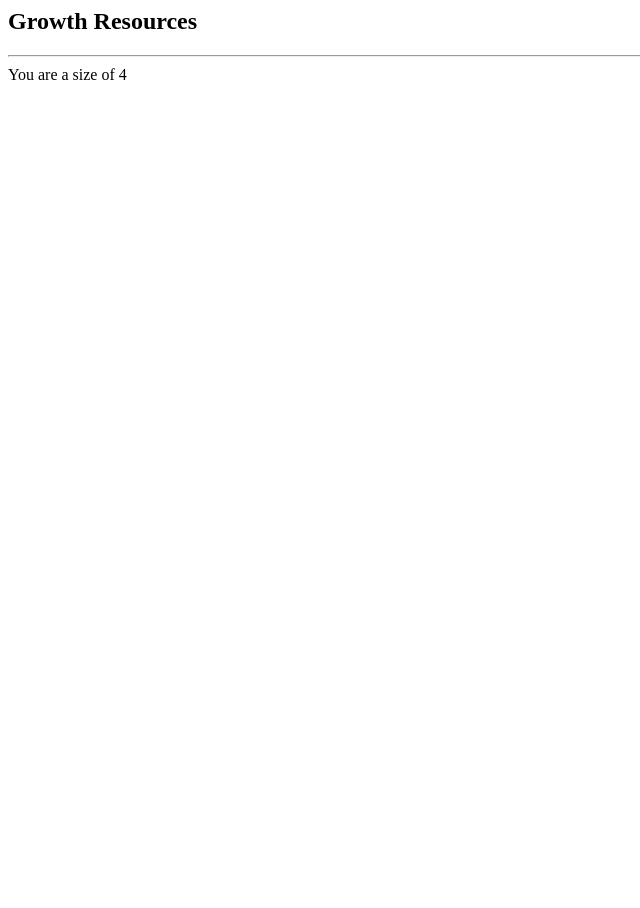
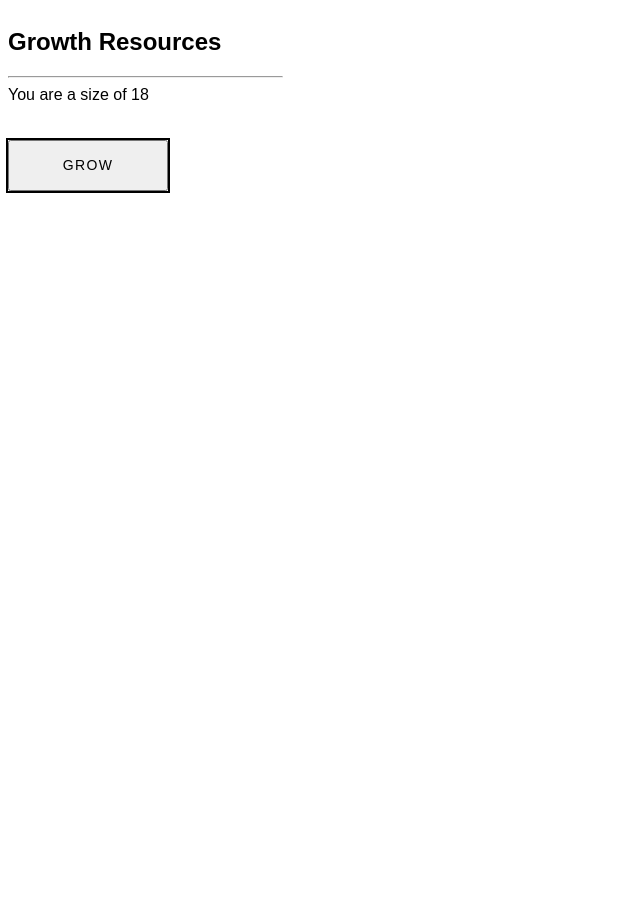
Before and after one commit to connorescajeda/connorescajeda.github.io, a Jekyll site: the page seniorsem/index.html, which Jekyll copies as it is, in a window 1280 px wide. Shown: the whole page, without its empty margins (0-640 px from the left). Built offline with Jekyll 4.4.1, drawn with Linux system fonts in a browser that asks for light colours.

Commit message:
Button things and start of evo tree

```diff
--- a/seniorsem/index.html
+++ b/seniorsem/index.html
@@ -23,20 +23,31 @@
             </div>
 
             <!-- Growth Tab -->
-
+        <div id="leftColumn">
             <div id="tab_growth">
                 <h2>Growth Resources</h2>
                 <hr>
                 <span id="size"> </span>
-                <button class="growth_button" id="evoPoints" onclick="virus.setEvoPoints();" style="visibility:hidden">Evolve</button>
+                <br>
                 <span id="evo"> </span>
+                <br>
+                <br>
+                <button id= "evoPoints" onclick="virus.setEvoPoints();" class="btn effect04" data-sm-link-text="EVOLVE" target="_blank" style="visibility:hidden"><span>GROW</span></button>
+                <!-- <button class="growth_button" id="evoPoints" onclick="virus.setEvoPoints();" style="visibility:hidden">Evolve</button> -->
             </div>
-
+        </div>
 
             <!-- Evo Tab -->
             <div id="tab_evolution">
-                <h2>Test</h2>
-                <hr>
+                <div id="leftColumn">
+                    <h2>Evolution</h2>
+                    <hr>
+                    <button id= "evoUpgrade1" onclick="upgrades.purchaseUpgrade();" class="btn effect04" data-sm-link-text="" target="_blank" style="visibility:hidden"><span>GROW</span></a>
+                </div>
+                <div id="middleColumn">
+                    <h2>Growth</h2>
+                    <hr>
+                </div>
             </div>
 
 
--- a/seniorsem/scripts/virus.js
+++ b/seniorsem/scripts/virus.js
@@ -11,7 +11,7 @@
     // Functions
 
     onload : function() {
-        virus.setVirusSize(0)
+        virus.setVirusSize(14)
     },
 
 
@@ -25,13 +25,25 @@
         if (this.size >= this.evoLimit){
             this.evoPoints += 1;
             virus.setVirusSize(this.size - this.evoLimit)
-            htmlInteraction.setInnerHtml("evo", "You have" + this.evoPoints + "evolution points.")
+            htmlInteraction.setInnerHtml("evo", "You have " + this.evoPoints + " evolution points.")
             this.evoLimit *= 1.43
             activate.checkTabPanel();
         }
 
+    },
+
+    useEvopoints : function(value) {
+        if (this.evoPoints >= value){
+            this.evoPoints -= value;
+            htmlInteraction.setInnerHtml("evo", "You have " + this.evoPoints + " evolution points.")
+        }
+    },
+
+    setGrowthRate : function(value){
+        this.growthRate += value;
     }
 
 
 
+
 }
--- a/seniorsem/style.css
+++ b/seniorsem/style.css
@@ -27,3 +27,128 @@
     list-style: none;
     display: inline;
 }
+#leftColumn {
+    float: left;
+    width: 275px;
+}
+#middleColumn {
+    float: left;
+    width: 275px;
+}
+
+
+
+  html,
+  body {
+    box-sizing: border-box;
+    height: 100%;
+    width: 100%;
+  }
+
+  body {
+    background: #FFF;
+    font-family: 'Noto Sans JP', sans-serif;
+    font-weight: 400;
+  }
+
+  /* .buttons {
+    display: flex;
+    flex-direction: row;
+        flex-wrap: wrap;
+    justify-content: center;
+    text-align: center;
+    width: 100%;
+    height: 100%;
+    margin: 0 auto;
+     padding: 2em 0em;
+  }
+
+  .container {
+    align-items: center;
+    display: flex;
+    flex-direction: column;
+    justify-content: center;
+    text-align: center;
+    background-color: #FFF;
+    padding:  40px 0px;
+    width: 240px;
+  } */
+
+  h1 {
+    text-align: left;
+    color: #444;
+    letter-spacing: 0.05em;
+    margin: 0 0 0.4em;
+    font-size: 1em;
+  }
+
+  p {
+    text-align: left;
+    color: #444;
+    letter-spacing: 0.05em;
+    font-size: 0.8em;
+    margin: 0 0 2em;
+  }
+
+
+  .btn {
+    letter-spacing: 0.1em;
+    cursor: pointer;
+    font-size: 14px;
+    font-weight: 400;
+    line-height: 45px;
+    max-width: 160px;
+    position: relative;
+    text-decoration: none;
+    text-transform: uppercase;
+    width: 100%;
+    text-align: center;
+  }
+  .btn:hover {
+    text-decoration: none;
+  }
+
+  /*btn_background*/
+  .effect04 {
+    --uismLinkDisplay: var(--smLinkDisplay, inline-flex);
+    display: var(--uismLinkDisplay);
+    color: #000;
+    outline: solid  2px #000;
+    position: relative;
+    transition-duration: 0.4s;
+    overflow: hidden;
+  }
+
+  .effect04::before,
+  .effect04 span{
+      margin: 0 auto;
+      transition-timing-function: cubic-bezier(0.86, 0, 0.07, 1);
+      transition-duration: 0.4s;
+  }
+
+  .effect04:hover{
+
+    background-color: #000;
+  }
+
+  .effect04:hover span{
+    -webkit-transform: translateY(-400%) scale(-0.1,20);
+            transform: translateY(-400%) scale(-0.1,20);
+  }
+
+  .effect04::before{
+    content: attr(data-sm-link-text);
+      color: #FFF;
+    position: absolute;
+    left: 0;
+    right: 0;
+    margin: auto;
+    -webkit-transform: translateY(500%) scale(-0.1,20);
+            transform: translateY(500%) scale(-0.1,20);
+  }
+
+  .effect04:hover::before{
+    letter-spacing: 0.05em;
+    -webkit-transform: translateY(0) scale(1,1);
+            transform: translateY(0) scale(1,1);
+  }
```
Also changed, not shown: seniorsem/scripts/upgrades.js (added, +31 -0 lines).
